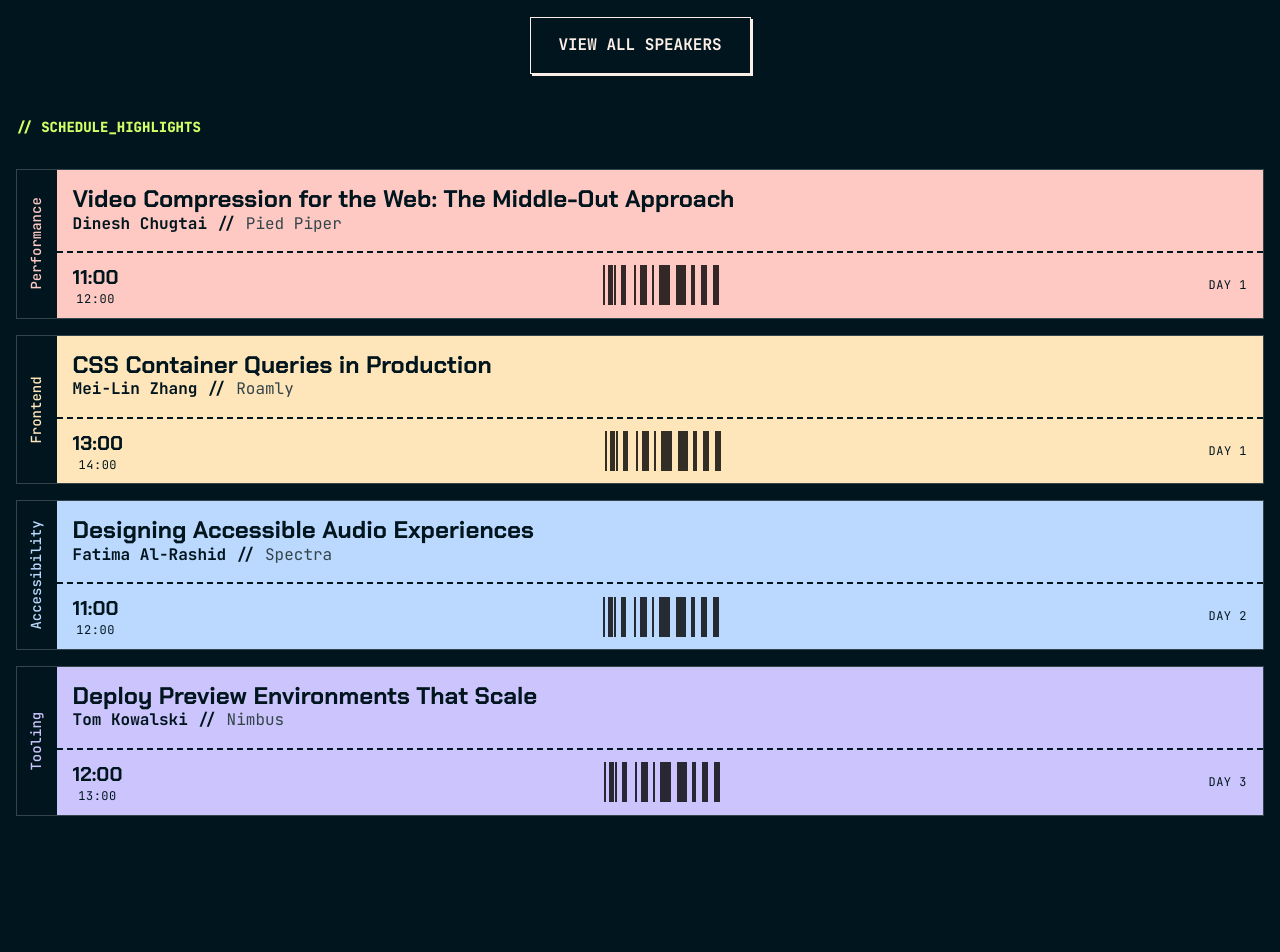
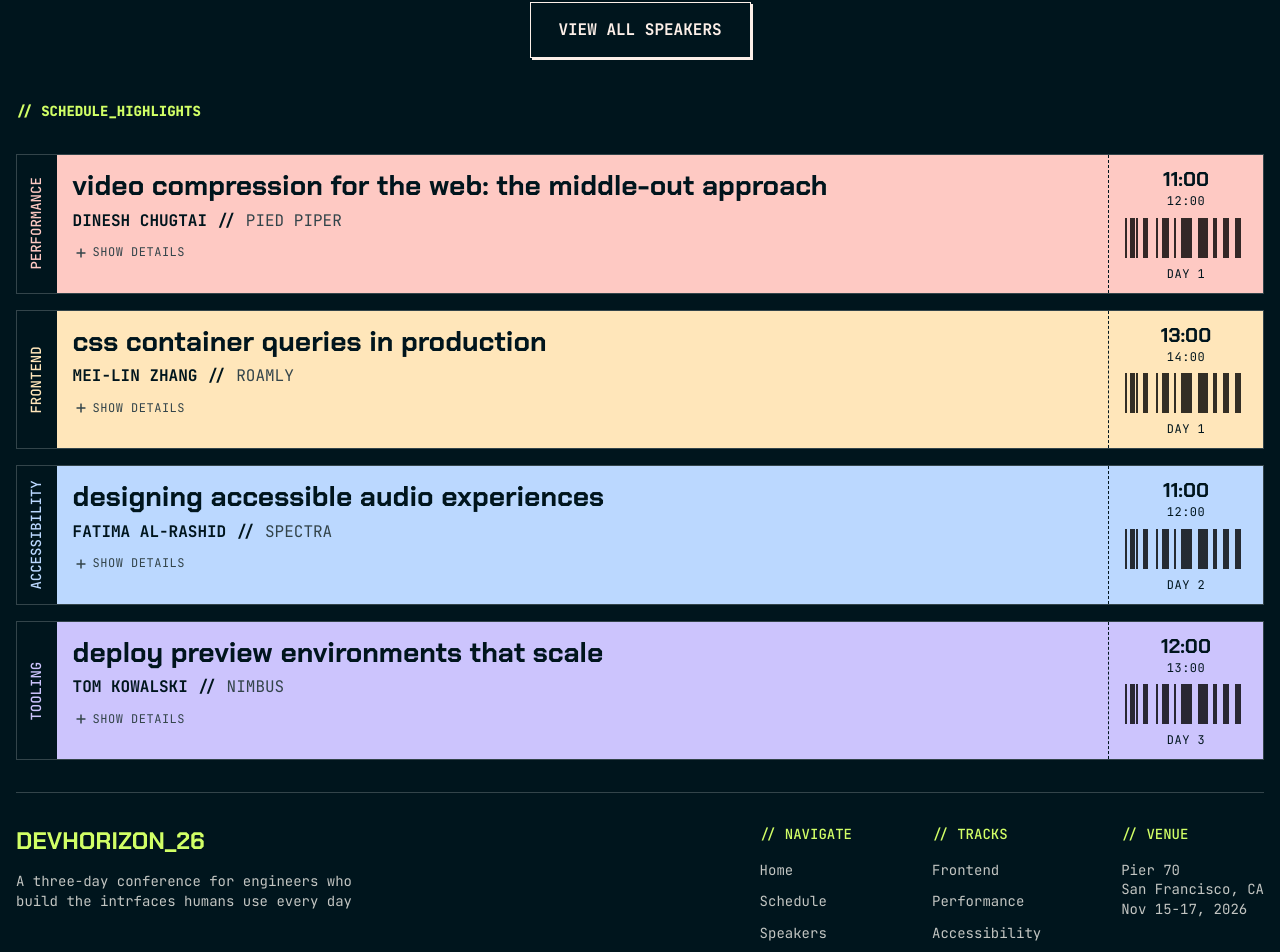
Before and after one commit to conormcfarlane/tech-conference, a Next.js app: page / in a window 1280 px wide. Shown: the part 1842-2794 px from the top of the page. Before the commit the page ends 2658 px from the top, so only its background shows below. Built offline with nearby package versions, Linux system fonts and the light colour scheme.

Commit message:
schedule highlights done, footer made, schedule/speakers pages made

```diff
--- a/app/components/features/home/FeaturedSpeaker.tsx
+++ b/app/components/features/home/FeaturedSpeaker.tsx
@@ -32,7 +32,7 @@ export default function FeaturedSpeaker({ speakers, talks }: FeaturedSpeakerProp
                 <div>
                     <h2 className='text-preset-6 mb-4'>{"// FEATURED KEYNOTE"}</h2>
 
-                    <p className='text-preset-2 mb-2'>{featuredSpeaker?.name.toLocaleLowerCase()}</p>
+                    <p className='text-preset-2-responsive mb-2'>{featuredSpeaker?.name.toLocaleLowerCase()}</p>
                     <p className='text-preset-6-medium'>{featuredSpeaker?.role.toLocaleUpperCase()}</p>
                     <p className='text-preset-6-medium'>{featuredSpeaker?.company.toLocaleUpperCase()}</p>
                 </div>
--- a/app/components/features/home/ScheduleHighlights.tsx
+++ b/app/components/features/home/ScheduleHighlights.tsx
@@ -1,4 +1,6 @@
-import React from 'react'
+"use client"
+
+import React, { useState } from 'react'
 import type { Track } from '@/types/tracks'
 import type { Speaker } from '@/types/speaker'
 import type { Talk } from '@/types/talks'
@@ -13,34 +15,58 @@ export default function ScheduleHighlights({ tracks, speakers, talks }: Schedule
   const highlightedTalks = talks?.filter((talk) => talk.highlighted === true)
   const speakerById = Object.fromEntries(speakers.map(speaker => [speaker.id, speaker]));
   const trackById = Object.fromEntries(tracks?.map((track => [track.id, track])));
-
+  const [openTalkId, setOpenTalkId] = useState<string | null>(null);
+  const toggleMenu = (talkId: string) => {
+    setOpenTalkId((currentId) => currentId === talkId ? null : talkId);
+  }
   return (
-    <section className=''>
+    // section conatiner
+    <section>
+      {/* section Title */}
       <p className="text-preset-6-extraBold text-(--green-200) mb-5 min-[1130px]:mb-8">{"// SCHEDULE_HIGHLIGHTS"}</p>
+      {/* Highlights container */}
       <div className='flex flex-col gap-4'>
         {highlightedTalks.map((talk) => {
           const speaker = speakerById[talk.speakerId];
-          const track = trackById[talk.trackId]
+          const track = trackById[talk.trackId];
+          const isDetailsOpen = openTalkId === talk.id;
           return (
-
+            // Each Single Component Container
             <div key={talk.id} className='flex flex-col border border-(--neutral-600) sm:flex-row' >
-              <p style={{ color: track.color }} className='text-preset-6-medium text-center py-2.5 sm:[writing-mode:vertical-rl] sm:rotate-180'>{track.name}</p>
-              <div style={{ backgroundColor: track.color }} className='text-(--neutral-900) w-full'>
-                <div className='py-4 px-4'>
-                  <p className='text-preset-2-mobile'>{talk.title}</p>
-                  <div className='flex gap-2.5'>
-                    <p className='text-preset-5-bold'>{speaker.name} {"//"} </p>
-                    <p className='text-preset-5 text-(--neutral-600)'>{speaker.company}</p>
+              <p style={{ color: track.color }} className='text-preset-6-medium text-center py-2.5 sm:[writing-mode:vertical-rl] sm:rotate-180'>{track.name.toUpperCase()}</p>
+              {/* MAIN COMPONENT CONTENT CONTAINER */}
+              <div style={{ backgroundColor: track.color }} className='text-(--neutral-900) w-full sm:flex  justify-between'>
+                <div className='py-4 px-4 flex flex-col gap-3'>
+                  {/* TITE + 'SPEAKER + COMPANY' */}
+                  <div className='space-y-2'>
+                    <p className='text-preset-2-responsive '>{talk.title.toLowerCase()}</p>
+                    {/* SPEAKER + COMPANY */}
+                    <div className='flex gap-2.5'>
+                      <p className='text-preset-5-bold'>{speaker.name.toUpperCase()} {"//"} </p>
+                      <p className='text-preset-5 text-(--neutral-600)'>{speaker.company.toUpperCase()}</p>
+                    </div>
                   </div>
+                  {/* CONDITIONAL RENDERED DETAILS */}
+                  {isDetailsOpen && (
+                    <p className='text-preset-6'>{talk.description}</p>
+                  )}
+                  {/* BUTTON TO CHNAGE STATE FOR DETAILS */}
+                  <button type='button' aria-expanded={isDetailsOpen} onClick={() => toggleMenu(talk.id)} className='flex gap-1 items-center w-fit'>
+                    <Image src={isDetailsOpen ? '/images/icon-minus.svg' : '/images/icon-plus.svg'} width={16} height={16} alt='Details menu icon' />
+                    <p className='text-preset-7 text-(--neutral-600)'>{isDetailsOpen ? "HIDE DEATILS" : "SHOW DETAILS"}</p>
+                  </button>
 
                 </div>
-
-                <div className='flex justify-between items-center px-4 py-2.5 border-t-2 border-dashed'>
+                {/* START/END TIME BARCODE CONTAINER */}
+                <div className='flex justify-between items-center px-4 py-2.5 border-t-2 border-dashed sm:flex-col sm:justify-center sm:border-l sm:border-t-0 sm:space-y-2 '>
                   <div className='text-center'>
                     <p className='text-preset-4'>{talk.startTime}</p>
                     <p className='text-preset-7'>{talk.endTime}</p>
                   </div>
-                  <Image src="/images/pattern-barcode.svg" width={122} height={40} alt='talk barcode' />
+                  <div className='relative w-30.5 h-10'>
+                    <Image src="/images/pattern-barcode.svg" fill alt='talk barcode' />
+                  </div>
+
                   <p className='text-preset-7'>DAY {talk.day}</p>
                 </div>
 
--- /dev/null
+++ b/app/components/layout/Footer.tsx
@@ -0,0 +1,93 @@
+'use client'
+
+import React from 'react'
+import Image from 'next/image'
+import Link from 'next/link';
+
+type FooterLink = {
+    label: string;
+    href: string;
+}
+
+type FooterSection = {
+    title: string;
+    links?: FooterLink[];
+    details?: string[];
+}
+const footerNavLinks: FooterSection[] = [
+    {
+        title: '// NAVIGATE',
+        links: [
+            { label: 'Home', href: '/' },
+            { label: 'Schedule', href: '/schedule' },
+            { label: 'Speakers', href: '/speakers' },
+        ]
+    },
+    {
+        title: '// TRACKS',
+        links: [
+            { label: 'Frontend', href: '/schedule' },
+            { label: 'Performance', href: '/schedule' },
+            { label: 'Accessibility', href: '/schedule' },
+            { label: 'Tooling', href: '/schedule' },
+        ]
+    },
+    {
+        title: '// VENUE',
+        details: ['Pier 70', 'San Francisco, CA', 'Nov 15-17, 2026']
+    }
+
+
+
+]
+export default function Footer() {
+    const scrollToTop = () => {
+        window.scrollTo({ top: 0, behavior: 'smooth' });
+    }
+
+    return (
+        <section className='text-preset-6 text-(--neutral-200) mt-8'>
+            {/* FOOTER CONTAINER */}
+            <div className='flex flex-col border-y border-(--neutral-600) py-8 min-[1130px]:flex-row min-[1130px]:justify-between '>
+                {/* FOOTER INFO */}
+                <div className='space-y-4 mb-5 sm:max-w-[45ch]'>
+                    <Image src="/images/logo.svg" width={190} height={31} alt='devhorizon logo' />
+                    <p className='text-preset-6 text-(--neutral-200)'>A three-day conference for engineers who build the intrfaces humans use every day</p>
+                </div>
+                {/* FOOTER NAVIGATION */}
+                <div className='flex flex-col gap-8 sm:flex-row sm:justify-between min-[1130px]:gap-20 '>
+                    {footerNavLinks.map((nav) => (
+                        <div key={nav.title}>
+
+                            <p className='text-preset-6-medium text-(--green-200) mb-4'>{nav.title}</p>
+                            {/* IF VENU RENDER CONF DETAILS */}
+                            {nav.title === '// VENUE' ?
+                                (
+                                    <div>
+                                        {nav.details?.map((detail) => (
+                                            <p key={detail}>{detail}</p>
+                                        ))}
+                                    </div>
+                                ) :
+                                // ELSE RENDER NAV LINKS
+                                (
+                                    <ul className='space-y-3'>
+                                        {nav.links?.map((link) => (
+                                            <li key={link.label}><Link href={link.href}>{link.label}</Link></li>
+                                        ))}
+                                    </ul>
+
+                                )}
+
+                        </div>
+                    ))}
+                </div>
+            </div>
+            {/* FOOTER NOTE + BACK TO TOP */}
+            <div className='py-5 space-y-3'>
+                <p>@ 2026 DEVHORIZON. ALL RIGHTS RESERVED.</p>
+                <button type='button' onClick={scrollToTop} className='cursor-pointer'>BACK TO TOP ↑</button>
+            </div>
+        </section>
+    )
+}
--- a/app/globals.css
+++ b/app/globals.css
@@ -59,28 +59,32 @@
     font-family: var(--font-chakra-petch), sans-serif;
   }
 
-  .text-preset-2 {
-    font-size: 2rem;
-    line-height: 120%;
-    letter-spacing: 0px;
-    font-weight: 700;
-    font-family: var(--font-chakra-petch), sans-serif;
-  }
-
-  .text-preset-2-tablet {
-    font-size: 1.75rem;
+  .text-preset-2-responsive {
+    font-size: 1.5rem;
     line-height: 110%;
     letter-spacing: 0px;
     font-weight: 700;
     font-family: var(--font-chakra-petch), sans-serif;
   }
 
-  .text-preset-2-mobile {
-    font-size: 1.5rem;
-    line-height: 110%;
-    letter-spacing: 0px;
-    font-weight: 700;
-    font-family: var(--font-chakra-petch), sans-serif;
+  @media(min-width:640px) {
+    .text-preset-2-responsive {
+      font-size: 2rem;
+      line-height: 120%;
+      letter-spacing: 0px;
+      font-weight: 600;
+      font-family: var(--font-chakra-petch), sans-serif;
+    }
+  }
+
+  @media(min-width:768px) {
+    .text-preset-2-responsive {
+      font-size: 1.75rem;
+      line-height: 110%;
+      letter-spacing: 0px;
+      font-weight: 700;
+      font-family: var(--font-chakra-petch), sans-serif;
+    }
   }
 
   .text-preset-3 {
@@ -147,6 +151,9 @@
     font-family: var(--font-jetbrains-mono), monospace;
   }
 }
+html{
+  scroll-behavior: smooth;
+}
 
 body {
   background-color: var(--background-primary);
--- a/app/layout.tsx
+++ b/app/layout.tsx
@@ -1,6 +1,8 @@
 import type { Metadata } from "next";
 import "./globals.css";
 import { chakraPetch, jetBrains } from "./fonts";
+import Navbar from "./components/layout/Navbar";
+import Footer from "./components/layout/Footer";
 
 export const metadata: Metadata = {
   title: "Tech Conference App",
@@ -17,7 +19,13 @@ export default function RootLayout({
       lang="en"
       className={`${jetBrains.variable} ${chakraPetch.variable} h-full antialiased`}
     >
-      <body className="min-h-full flex flex-col">{children}</body>
+      <body id="top" className="min-h-full flex flex-col">
+        <div className="mx-4 min-[1300px]:mx-10 overflow-hidden">
+          <Navbar />
+          {children}
+          <Footer />
+        </div>
+      </body>
     </html>
   );
 }
--- a/app/page.tsx
+++ b/app/page.tsx
@@ -5,6 +5,7 @@ import techConferenceData from "../data/data.json"
 import Tracks from "./components/features/home/Tracks";
 import FeaturedSpeakersList from "./components/features/home/FeaturedSpeakersList";
 import ScheduleHighlights from "./components/features/home/ScheduleHighlights";
+import Footer from "./components/layout/Footer";
 
 export default function Home() {
   const conference = techConferenceData.conference;
@@ -12,8 +13,7 @@ export default function Home() {
   const tracks = techConferenceData.tracks;
   const talks = techConferenceData.talks;
   return (
-    <div className="mx-4 min-[1300px]:mx-10 overflow-hidden">
-      <Navbar />
+    <div className=" overflow-hidden">
       <main className="space-y-11">
         <div className="grid gap-6 min-[1130px]:grid min-[1130px]:grid-cols-[60%_40%] min-[1130px]:gap-8 " >
           <Hero />
--- /dev/null
+++ b/app/schedule/page.tsx
@@ -0,0 +1,7 @@
+import React from 'react'
+
+export default function page() {
+  return (
+    <div>page</div>
+  )
+}
--- /dev/null
+++ b/app/speakers/page.tsx
@@ -0,0 +1,7 @@
+import React from 'react'
+
+export default function page() {
+  return (
+    <div>page</div>
+  )
+}
```
Also changed, not shown: app/components/features/home/FeaturedSpeakersList.tsx (+10 -1 lines).
